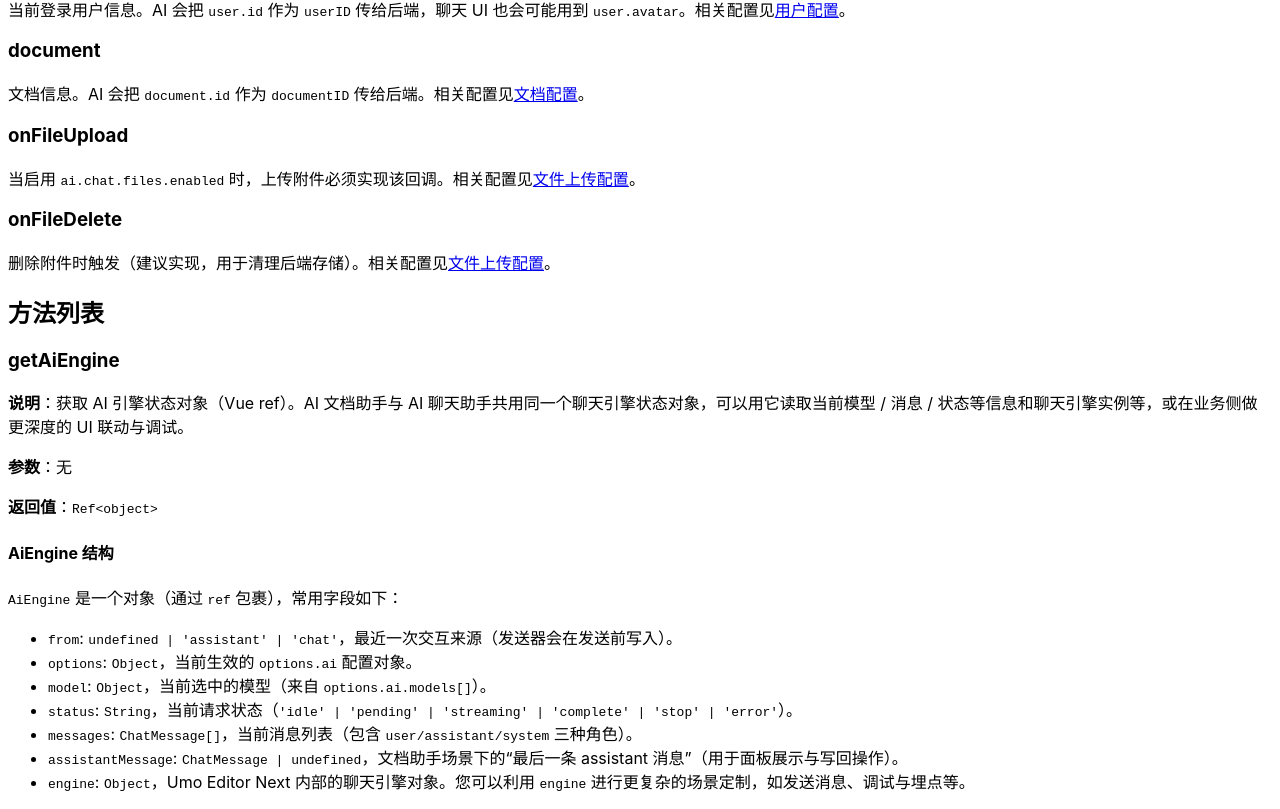
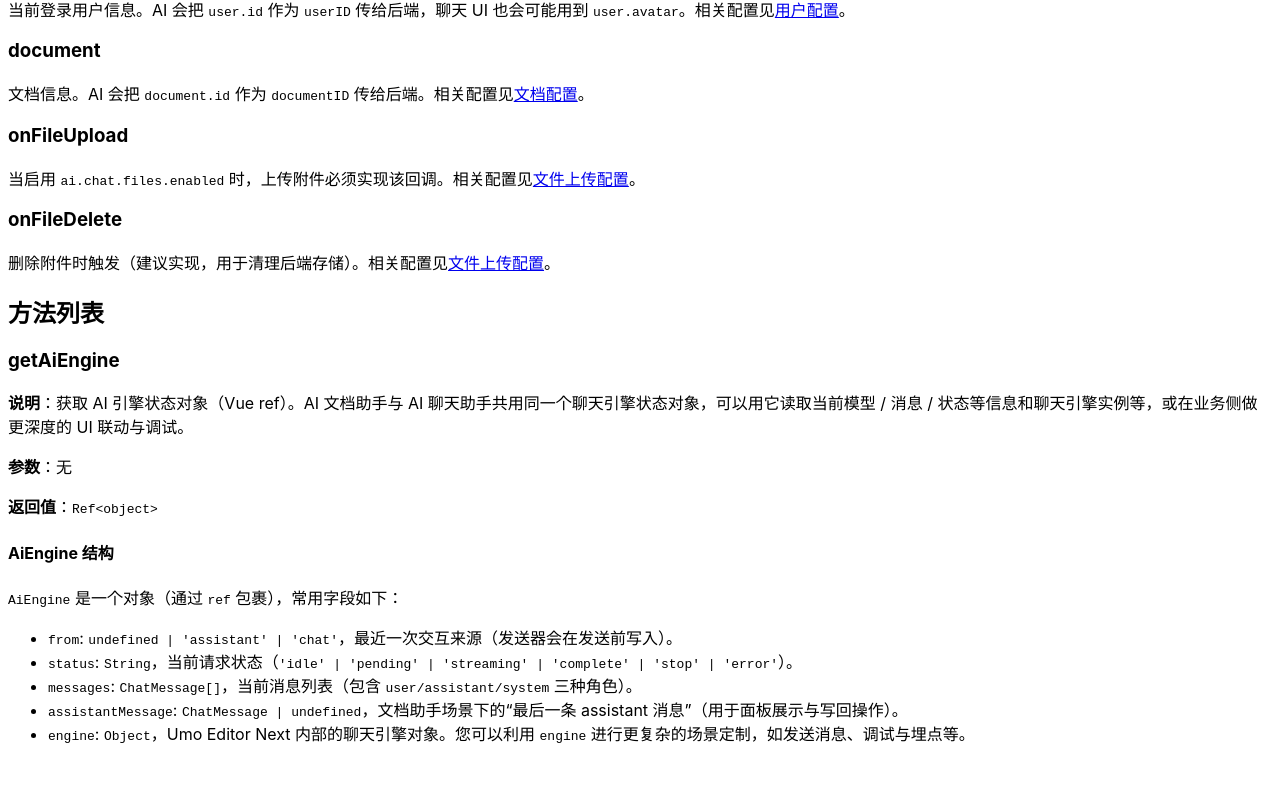
Before and after one commit to umodoc/docs, a Next.js app: page /cn/docs/next/ai/options in a window 1280 px wide. Shown: the part 7387-8196 px from the top of the page. After the commit the page ends 8148 px from the top, so only its background shows below. Built offline with nearby package versions, Linux system fonts and the light colour scheme.

Commit message:
完善文档

```diff
--- a/pages/cn/docs/next/ai/options.mdx
+++ b/pages/cn/docs/next/ai/options.mdx
@@ -425,8 +425,6 @@ const onRequest = (context, params) => {
 `AiEngine` 是一个对象（通过 `ref` 包裹），常用字段如下：
 
 - `from`: `undefined | 'assistant' | 'chat'`，最近一次交互来源（发送器会在发送前写入）。
-- `options`: `Object`，当前生效的 `options.ai` 配置对象。
-- `model`: `Object`，当前选中的模型（来自 `options.ai.models[]`）。
 - `status`: `String`，当前请求状态（`'idle' | 'pending' | 'streaming' | 'complete' | 'stop' | 'error'`）。
 - `messages`: `ChatMessage[]`，当前消息列表（包含 `user/assistant/system` 三种角色）。
 - `assistantMessage`: `ChatMessage | undefined`，文档助手场景下的“最后一条 assistant 消息”（用于面板展示与写回操作）。
```
